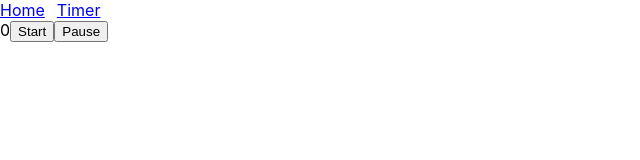
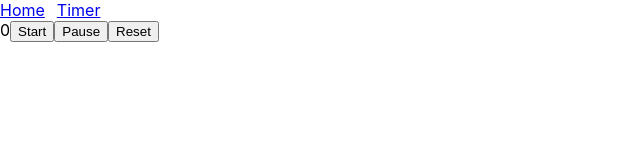
Before and after one commit to ryanlaiber/react-hooks, a React (Create React App) app: page /timer in a window 1280 px wide. Shown: the top 160 px of the page, without its empty margins (0-640 px from the left). Built offline with nearby package versions, Linux system fonts and the light colour scheme.

Commit message:
feat: implement reset button on timer

```diff
--- a/src/components/timer-counter/TimeCounter.tsx
+++ b/src/components/timer-counter/TimeCounter.tsx
@@ -7,9 +7,9 @@ type TimerPropsT = {
 };
 
 function TimeCounter(props: TimerPropsT) {
-  const [counter, setCounter] = useState(0);
-
+  const [counter, setCounter] = useState(props.startTime || 0);
   const [interval, _setInterval] = useState<NodeJS.Timer>();
+  const [isPaused, setIsPaused] = useState(true);
 
   const startCount = () => {
     _setInterval(
@@ -17,19 +17,28 @@ function TimeCounter(props: TimerPropsT) {
         setCounter((prevCounter) => prevCounter + 1);
       }, 1000)
     );
+
+    setIsPaused(false);
   };
 
   const stopCount = () => {
-    console.log(interval);
     if (!interval) return;
     clearInterval(interval);
+
+    setIsPaused(true);
   };
 
+  const resetTimer = () => {
+    setCounter(props.startTime || 0);
+  };
   return (
     <div>
       <span>{counter}</span>
       {!props.startOnRender && <button onClick={startCount}>Start</button>}
       <button onClick={stopCount}>Pause</button>
+      <button disabled={!isPaused} onClick={resetTimer}>
+        Reset
+      </button>
     </div>
   );
 }
```
